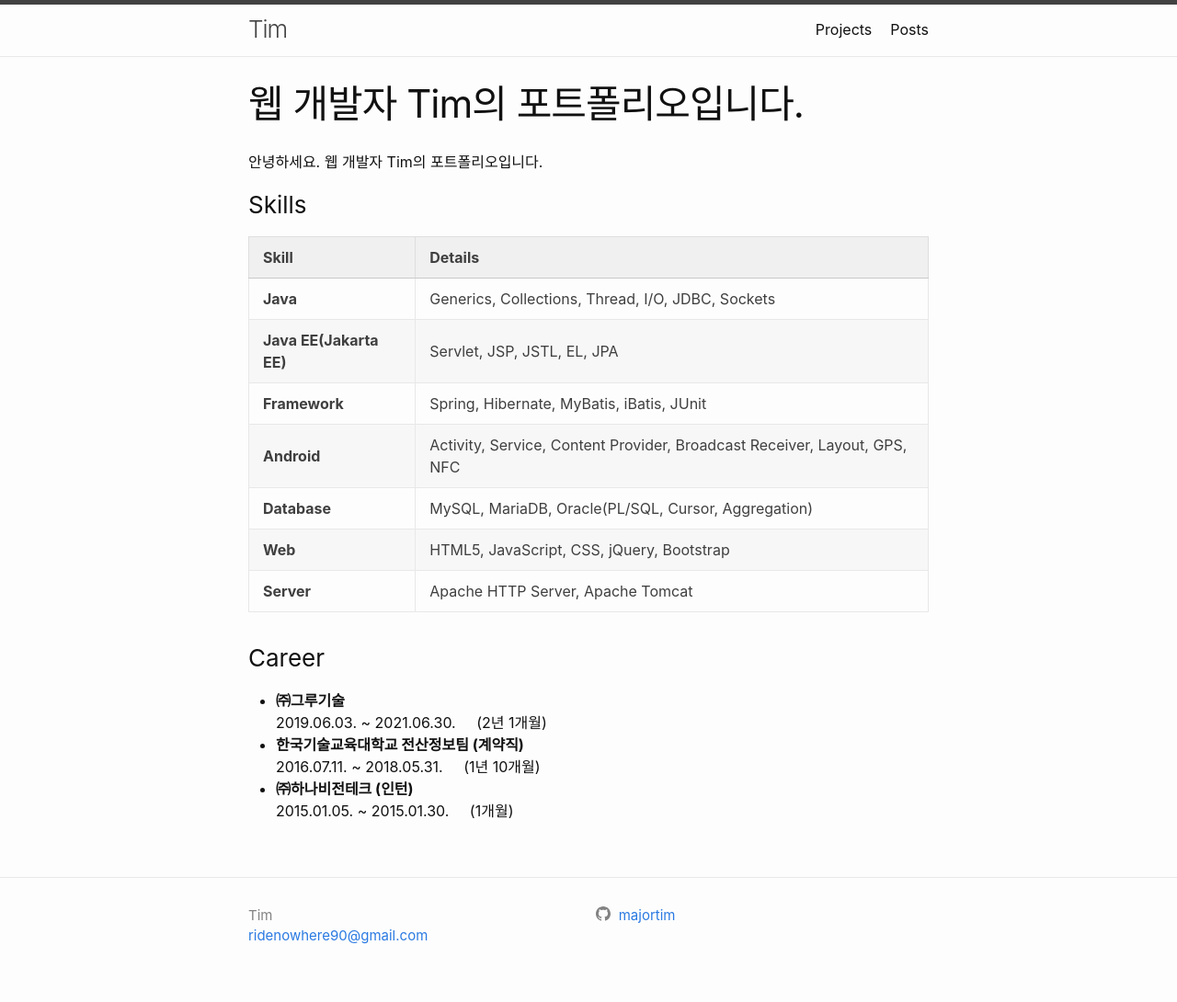
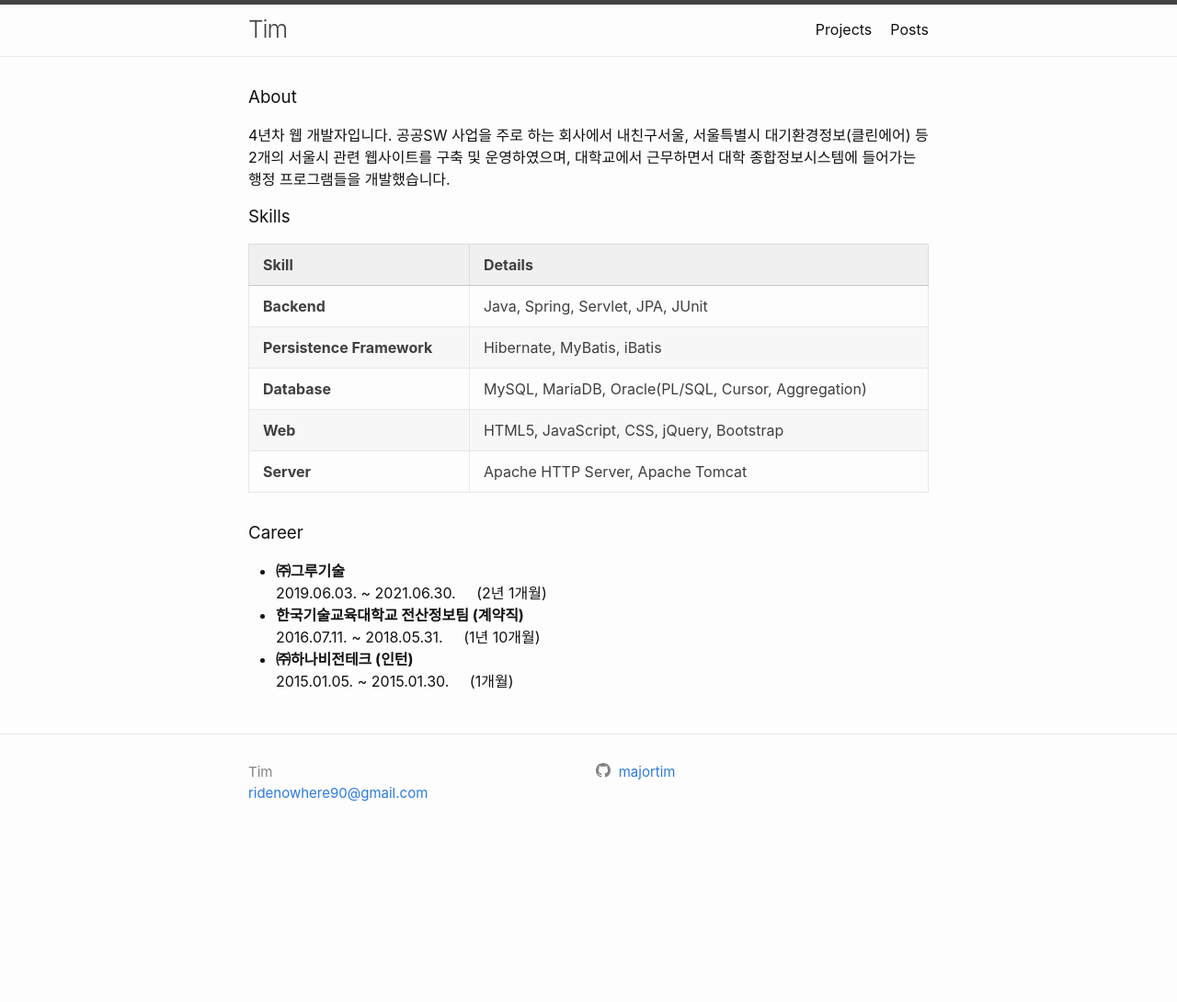
Before and after one commit to majortim/majortim.github.io, a Jekyll site: the page built from index.md, in a window 1280 px wide. Shown: the whole page at 92% size. Built offline with Jekyll 4.4.1, drawn with Linux system fonts in a browser that asks for light colours; after the commit the page ends 934 px from its top, so only the background shows below that.

Commit message:
인덱스 페이지 레이아웃 변경, 소개 수정

```diff
--- a/_layouts/home.html
+++ b/_layouts/home.html
@@ -3,16 +3,7 @@ layout: default
 ---
 
 <div class="home">
-  {%- if page.title -%}
-    <h1 class="post-title">{{ page.title }}</h1>
-  {%- endif -%}
 
   {{ content }}
 
-  <center>
-    <div >
-      <p><h2>{{- site.description | escape -}}</h2></p>
-    </div>
-  </center>
-
 </div>
--- a/index.md
+++ b/index.md
@@ -1,20 +1,19 @@
 ---
-layout: page
+layout: home
 title: 웹 개발자 Tim의 포트폴리오입니다.
 description: 웹 개발자 Tim의 포트폴리오입니다. Java / Web / Spring / JPA
 ---
 
-안녕하세요. 웹 개발자 Tim의 포트폴리오입니다.
+### About
+4년차 웹 개발자입니다. 공공SW 사업을 주로 하는 회사에서 내친구서울, 서울특별시 대기환경정보(클린에어) 등 2개의 서울시 관련 웹사이트를 구축 및 운영하였으며, 대학교에서 근무하면서 대학 종합정보시스템에 들어가는 행정 프로그램들을 개발했습니다.
 
 ### Skills
 
 |---
 | Skill | Details |
 |-|-|
-| **Java** | Generics, Collections, Thread, I/O, JDBC, Sockets|
-| **Java EE(Jakarta EE)** | Servlet, JSP, JSTL, EL, JPA |
-| **Framework** | Spring, Hibernate, MyBatis, iBatis, JUnit |
-| **Android** | Activity, Service, Content Provider, Broadcast Receiver, Layout, GPS, NFC |
+| **Backend** | Java, Spring, Servlet, JPA, JUnit |
+| **Persistence Framework** | Hibernate, MyBatis, iBatis |
 | **Database** | MySQL, MariaDB, Oracle(PL/SQL, Cursor, Aggregation)
 | **Web** | HTML5, JavaScript, CSS, jQuery, Bootstrap
 | **Server** | Apache HTTP Server, Apache Tomcat |
```
